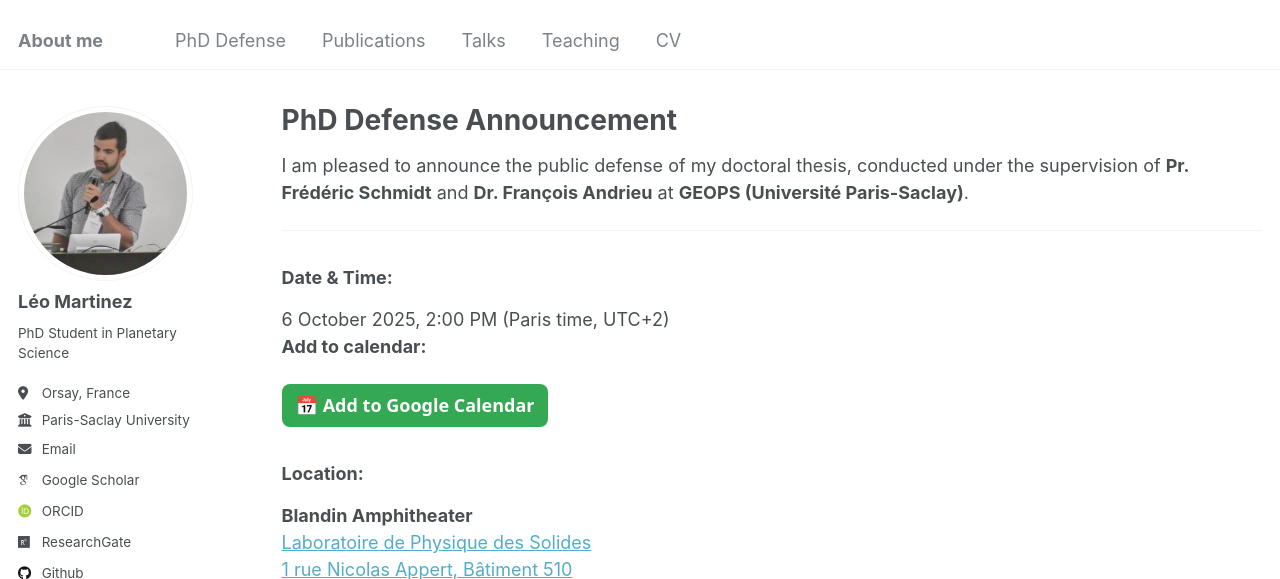
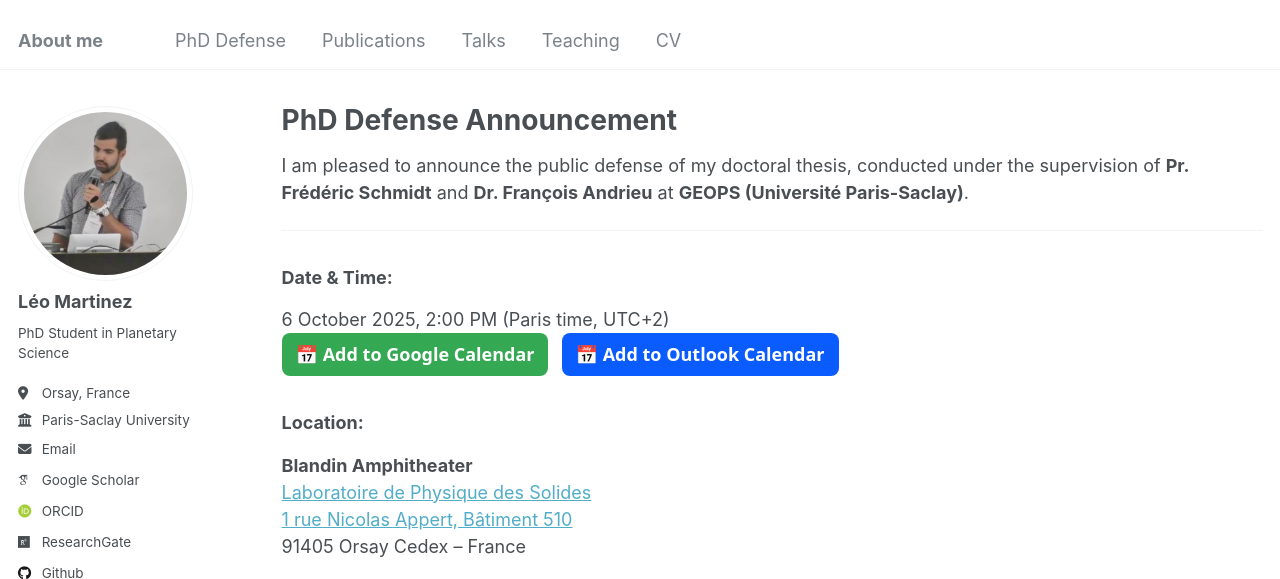
Before and after one commit to leomrtinez/leomrtinez.github.io, a Jekyll site: the page built from _pages/PhD_defense.md, in a window 1280 px wide and 900 px high, cut to the strip 0-579 px from the top of the window. Built offline with Jekyll 4.4.1, drawn with Linux system fonts in a browser that asks for light colours; some web fonts are replaced; some of the changed lines change nothing that is shown.

Commit message:
Update PhD_defense.md

```diff
--- a/_pages/PhD_defense.md
+++ b/_pages/PhD_defense.md
@@ -15,13 +15,17 @@ I am pleased to announce the public defense of my doctoral thesis, conducted und
 
 ### Date & Time:
 6 October 2025, 2:00 PM (Paris time, UTC+2)
-**Add to calendar:**
-
 <a href="https://calendar.google.com/calendar/render?action=TEMPLATE&text=PhD+Defense+Léo+Martinez&dates=20251006T120000Z/20251006T160000Z&details=PhD+Defense+under+the+supervision+of+Prof.+Frédéric+Schmidt+and+Dr.+François+Andrieu+at+GEOPS+(Université+Paris-Saclay).+Join+via+Zoom:+https://universite-paris-saclay-fr.zoom.us/j/93874359215pwd=8HtlagOW527a09Ha36V3OxPGl9F8BY.1&location=Amphithéâtre+Blandin,+Laboratoire+de+Physique+des+Solides,+1+Rue+Nicolas+Appert,+91405+Orsay+Cedex,+France"
    target="_blank" rel="noopener"
    style="display:inline-block;padding:8px 14px;border-radius:8px;background:#34a853;color:#fff;text-decoration:none;font-weight:600;font-family:system-ui, -apple-system, Segoe UI, Roboto, Arial, sans-serif;">
   📅 Add to Google Calendar
 </a>
+<a href="https://outlook.live.com/calendar/0/deeplink/compose?subject=PhD%20Defense%20L%C3%A9o%20Martinez&body=PhD%20Defense%20under%20the%20supervision%20of%20Prof.%20Fr%C3%A9d%C3%A9ric%20Schmidt%20and%20Dr.%20Fran%C3%A7ois%20Andrieu%20at%20GEOPS%20(Universit%C3%A9%20Paris-Saclay).%20Join%20via%20Zoom:%20https%3A%2F%2Funiversite-paris-saclay-fr.zoom.us%2Fj%2F93874359215pwd%3D8HtlagOW527a09Ha36V3OxPGl9F8BY.1&startdt=2025-10-06T12:00:00Z&enddt=2025-10-06T16:00:00Z&location=Amphith%C3%A9%C3%A2tre%20Blandin%2C%20Laboratoire%20de%20Physique%20des%20Solides%2C%201%20Rue%20Nicolas%20Appert%2C%2091405%20Orsay%20Cedex%2C%20France"
+   target="_blank" rel="noopener"
+   style="display:inline-block;padding:8px 14px;border-radius:8px;background:#0b5cff;color:#fff;text-decoration:none;font-weight:600;font-family:system-ui, -apple-system, Segoe UI, Roboto, Arial, sans-serif; margin-left:8px;">
+  📅 Add to Outlook Calendar
+</a>
+
 
 
 ### Location:
```
